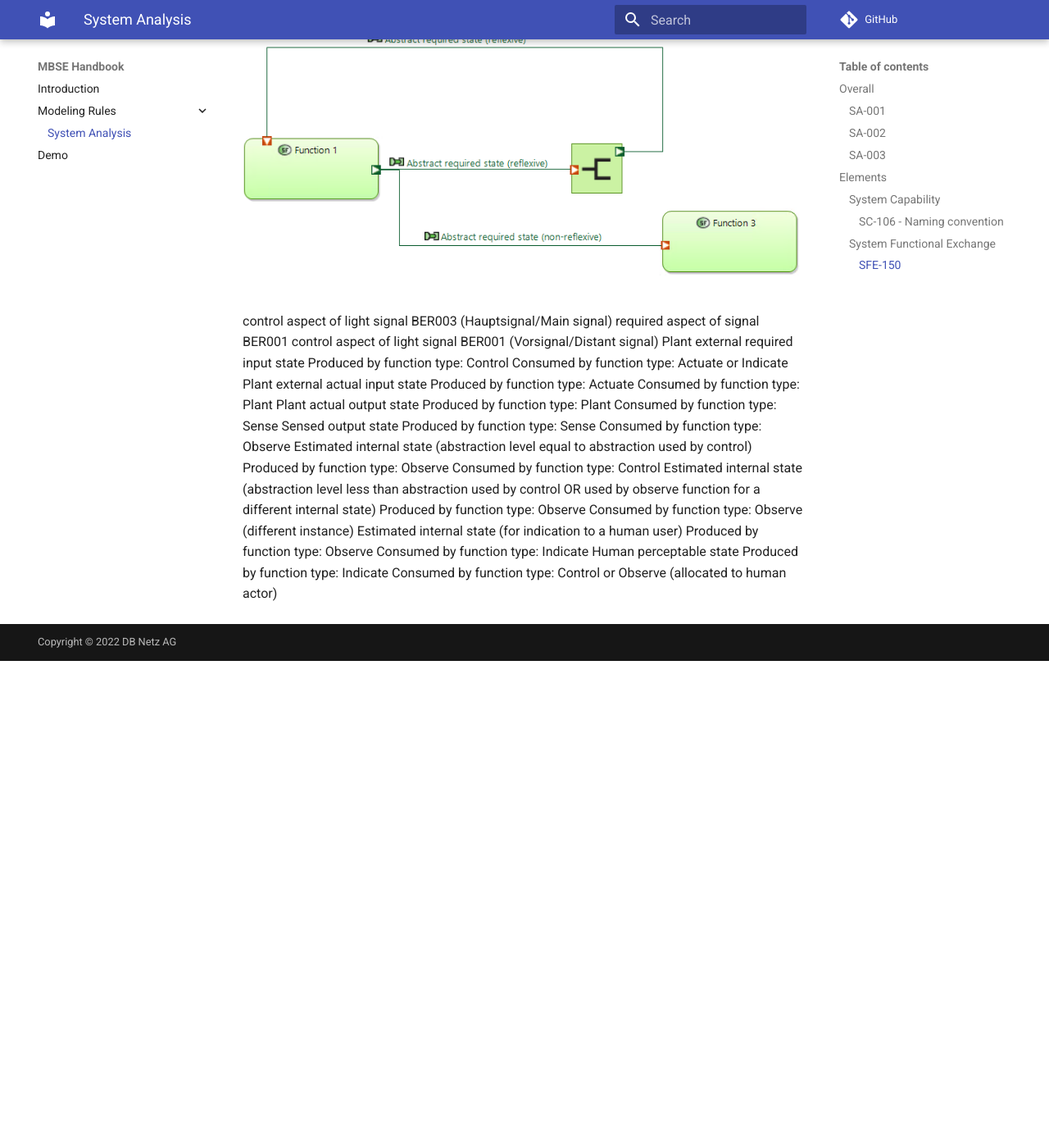
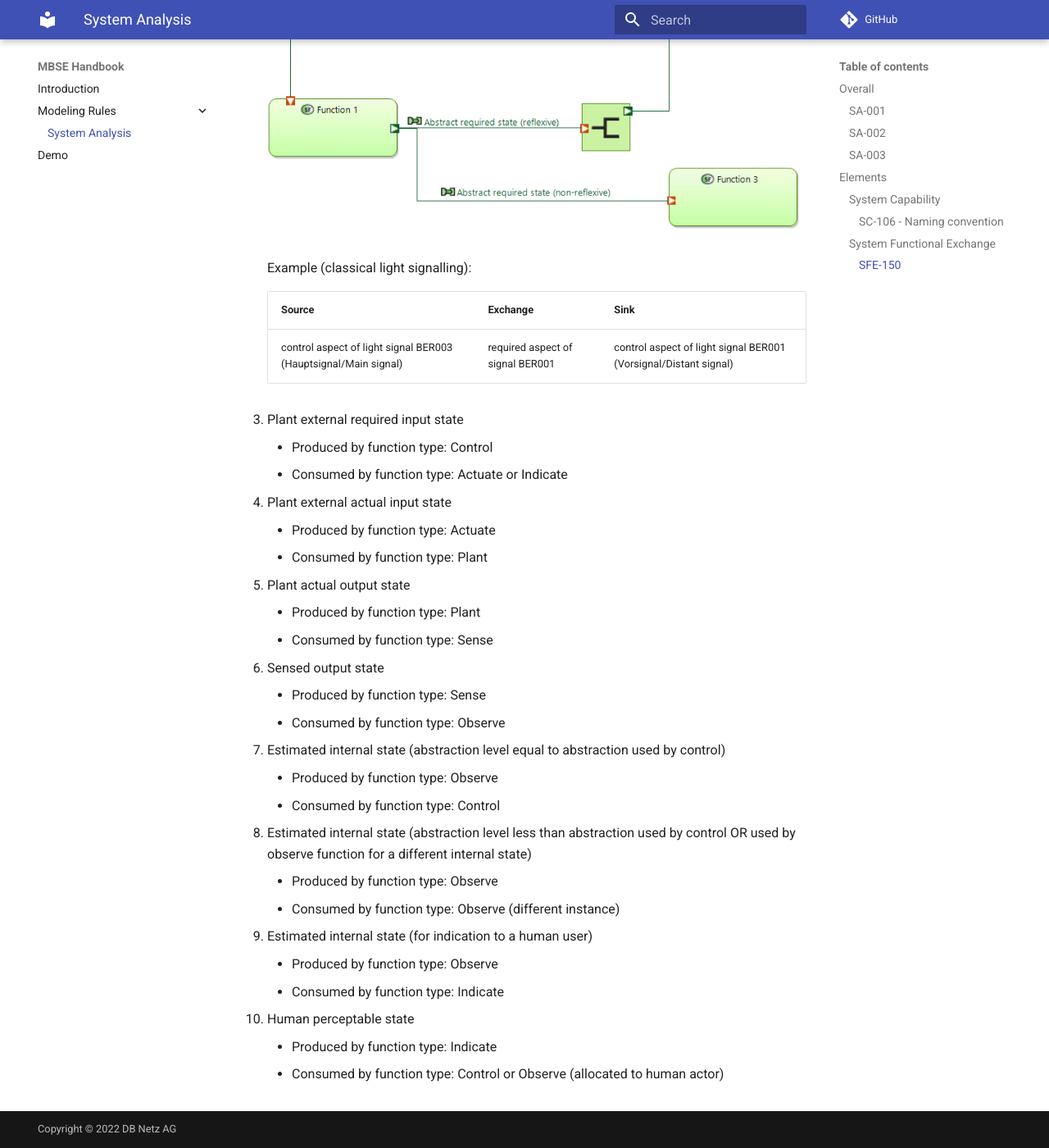
Before and after one commit to DSD-DBS/mbse-handbook, an MkDocs documentation site: the page built from docs/modeling_rules/system_analysis.md, in a window 1280 px wide and 1400 px high, scrolled down 2385 px. Shown: the whole window at 82% size. Built offline with MkDocs 1.6.1 and Material for MkDocs 9.7.7, drawn with Linux system fonts in a browser that asks for light colours; comment, search, counter and statistics services are not loaded; before the commit the page ends 3191 px from its top, so only the background shows below that.

Commit message:
Finihsed rule SFE-150

```diff
--- a/docs/modeling_rules/system_analysis.md
+++ b/docs/modeling_rules/system_analysis.md
@@ -76,31 +76,36 @@ For all exchanges between **core** system functions (functions that use the cont
     - Consumed by function type: Control state x (instance z)
     - For functional exchanges between two instances of the same function, the functional exchange should go through a duplicate function (Name of the duplicate function shall be Duplicated instance of function 'original function name').
 
-Example (classical light signalling):
-![Example image](images/example_123.png)
+    ![Example image](images/example_123.png)
 
-control aspect of light signal BER003 (Hauptsignal/Main signal)	required aspect of signal BER001	control aspect of light signal BER001 (Vorsignal/Distant signal)
-Plant external required input state
-Produced by function type: Control
-Consumed by function type: Actuate or Indicate
-Plant external actual input state
-Produced by function type: Actuate
-Consumed by function type: Plant
-Plant actual output state
-Produced by function type: Plant
-Consumed by function type: Sense
-Sensed output state
-Produced by function type: Sense
-Consumed by function type: Observe
-Estimated internal state (abstraction level equal to abstraction used by control)
-Produced by function type: Observe
-Consumed by function type: Control
-Estimated internal state (abstraction level less than abstraction used by control OR used by observe function for a different internal state)
-Produced by function type: Observe
-Consumed by function type: Observe (different instance)
-Estimated internal state (for indication to a human user)
-Produced by function type: Observe
-Consumed by function type: Indicate
-Human perceptable state
-Produced by function type: Indicate
-Consumed by function type: Control or Observe (allocated to human actor)
+    Example (classical light signalling):
+
+    | Source | Exchange | Sink |
+    |--------|----------|------|
+    |control aspect of light signal BER003 (Hauptsignal/Main signal) | required aspect of signal BER001 | control aspect of light signal BER001 (Vorsignal/Distant signal)|
+
+
+1. Plant external required input state
+    - Produced by function type: Control
+    - Consumed by function type: Actuate or Indicate
+1. Plant external actual input state
+    - Produced by function type: Actuate
+    - Consumed by function type: Plant
+1.  Plant actual output state
+    - Produced by function type: Plant
+    - Consumed by function type: Sense
+1. Sensed output state
+    - Produced by function type: Sense
+    - Consumed by function type: Observe
+1. Estimated internal state (abstraction level equal to abstraction used by control)
+    - Produced by function type: Observe
+    - Consumed by function type: Control
+1. Estimated internal state (abstraction level less than abstraction used by control OR used by observe function for a different internal state)
+    - Produced by function type: Observe
+    - Consumed by function type: Observe (different instance)
+1. Estimated internal state (for indication to a human user)
+    - Produced by function type: Observe
+    - Consumed by function type: Indicate
+1. Human perceptable state
+    - Produced by function type: Indicate
+    - Consumed by function type: Control or Observe (allocated to human actor)
```
